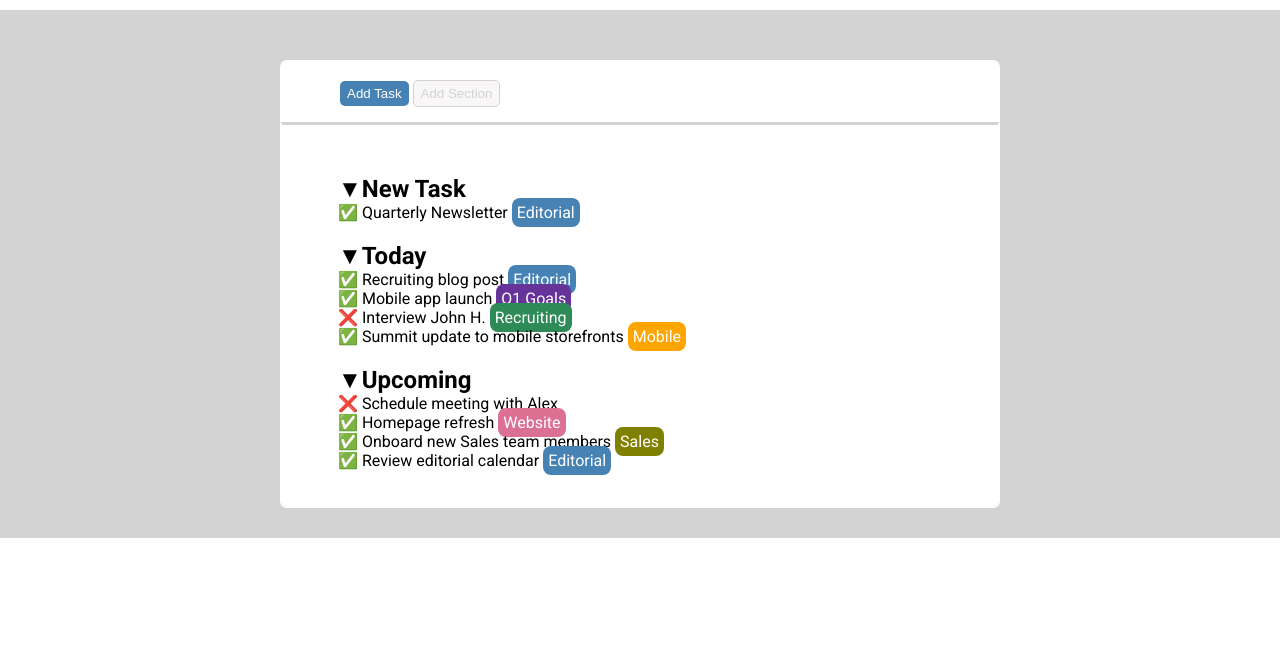
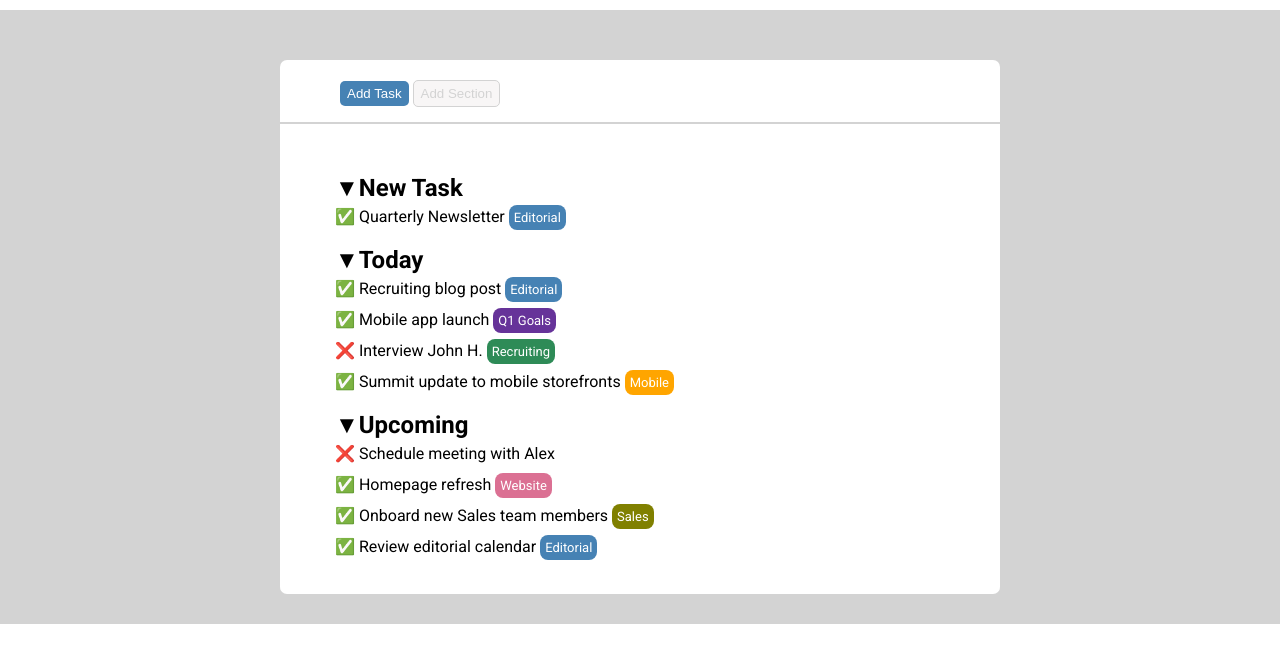
Before and after one commit to Bravehearts19/html-css-toboolist, a plain HTML site: page index.html in a window 1280 px wide. Shown: the part 86-748 px from the top of the page. Drawn offline with Linux system fonts and the light colour scheme.

Commit message:
Perfezionamento spaziature e correzione margini

```diff
--- a/css/style.css
+++ b/css/style.css
@@ -47,6 +47,11 @@ main {
     font-family: 'Roboto', sans-serif;
 }
 
+.spaziatura {
+    margin-top: 5px;
+    margin-bottom: 12px;
+}
+
 .container {
     background-color: white;
     width: 720px;
@@ -54,17 +59,18 @@ main {
 }
 
 .sections_container {
+    margin-top: 2px;
     padding-top: 50px;
     padding-left: 55px;
     padding-bottom: 15px;
     border-bottom-left-radius: 7px;
     border-bottom-right-radius: 7px;
     border-bottom-color: white;
-    border-left-color: white;
-    border-right-color: white;
-    border-top-color: lightgray;
+    border-top-width: 0;
+    border-right-width: 0;
+    border-left-width: 0;
     border-style: solid;
-    border-width: 3px;
+    border-bottom-width: 3px;
 }
 
 .section {
@@ -99,6 +105,7 @@ main {
     color: white;
     padding: 5px;
     border-radius: 8px;
+    font-size: 13px;
 }
 
 #button_container {
--- a/index.html
+++ b/index.html
@@ -26,7 +26,7 @@
             <div class="container sections_container">
                 <section class="section">
                     <h2>&#x25BC;New Task</h2>
-                    <div>
+                    <div class="spaziatura">
                         <span>
                             ✅ Quarterly Newsletter
                             <span class="span_colorati span_editorial">
@@ -38,7 +38,7 @@
 
                 <section class="section">
                     <h2>&#x25BC;Today</h2>
-                    <div>
+                    <div class="spaziatura">
                         <span>
                             ✅ Recruiting blog post
                             <span class="span_colorati span_editorial">
@@ -47,7 +47,7 @@
                         </span>
                     </div>
 
-                    <div>
+                    <div class="spaziatura">
                         <span>
                             ✅ Mobile app launch
                             <span class="span_colorati span_q1goals">
@@ -56,7 +56,7 @@
                         </span>
                     </div>
 
-                    <div>
+                    <div class="spaziatura">
                         <span>
                             ❌ Interview John H.
                             <span class="span_colorati span_recruiting">
@@ -65,7 +65,7 @@
                         </span>
                     </div>
 
-                    <div>
+                    <div class="spaziatura">
                         <span>
                             ✅ Summit update to mobile storefronts
                             <span class="span_colorati span_mobile">
@@ -77,13 +77,13 @@
 
                 <section class="section">
                     <h2>&#x25BC;Upcoming</h2>
-                    <div>
+                    <div class="spaziatura">
                         <span>
                             ❌ Schedule meeting with Alex
                         </span>
                     </div>
 
-                    <div>
+                    <div class="spaziatura">
                         <span>
                             ✅ Homepage refresh
                             <span class="span_colorati span_website">
@@ -92,7 +92,7 @@
                         </span>
                     </div>
 
-                    <div>
+                    <div class="spaziatura">
                         <span>
                             ✅ Onboard new Sales team members
                             <span class="span_colorati span_sales">
@@ -101,7 +101,7 @@
                         </span>
                     </div>
 
-                    <div>
+                    <div class="spaziatura">
                         <span>
                             ✅ Review editorial calendar
                             <span class="span_colorati span_editorial">
```
